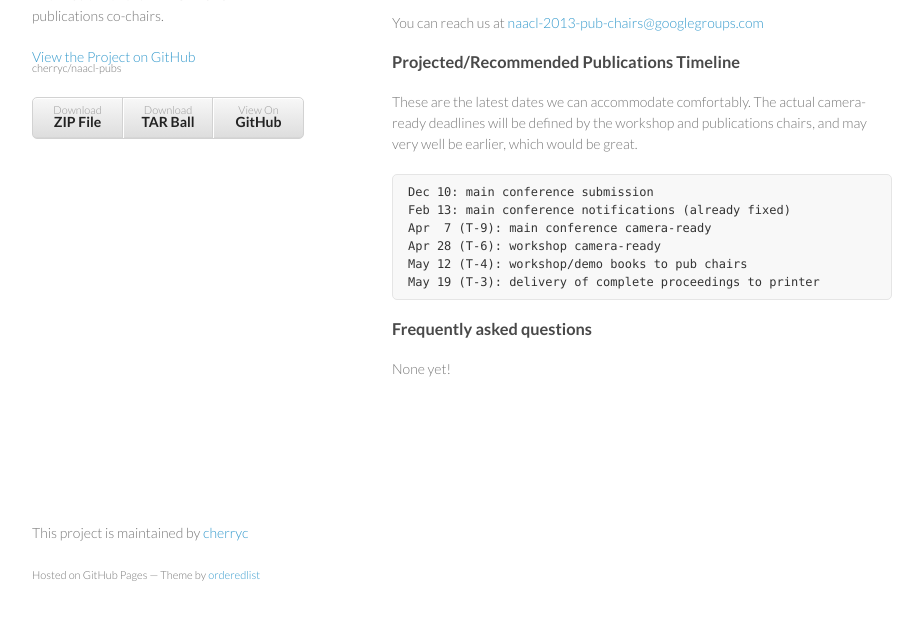
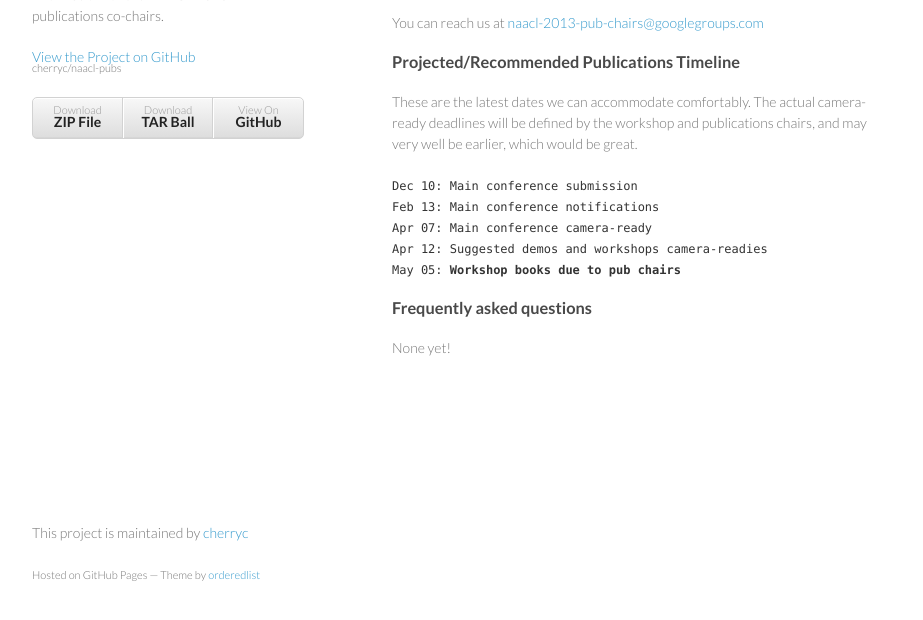
Before and after one commit to cherryc/naacl-pubs, a plain HTML site: page index.html in a window 1280 px wide. Shown: the part 146-766 px from the top of the page, without its empty margins (178-1101 px from the left). Drawn offline with Linux system fonts and the light colour scheme.

Commit message:
updated public dates

```diff
--- a/index.html
+++ b/index.html
@@ -37,13 +37,15 @@
 
 <p>These are the latest dates we can accommodate comfortably. The actual camera-ready deadlines will be defined by the workshop and publications chairs, and may very well be earlier, which would be great.</p>
 
-<pre><code>Dec 10: main conference submission
-Feb 13: main conference notifications (already fixed)
-Apr  7 (T-9): main conference camera-ready
-Apr 28 (T-6): workshop camera-ready
-May 12 (T-4): workshop/demo books to pub chairs
-May 19 (T-3): delivery of complete proceedings to printer
-</code></pre>
+<p>
+<code>
+Dec 10: Main conference submission<br/>
+Feb 13: Main conference notifications<br/>
+Apr 07: Main conference camera-ready<br/>
+Apr 12: Suggested demos and workshops camera-readies<br/>
+May 05: <b>Workshop books due to pub chairs</b><br/>
+</code>
+</p>
 
 <h3>Frequently asked questions</h3>
 
```
